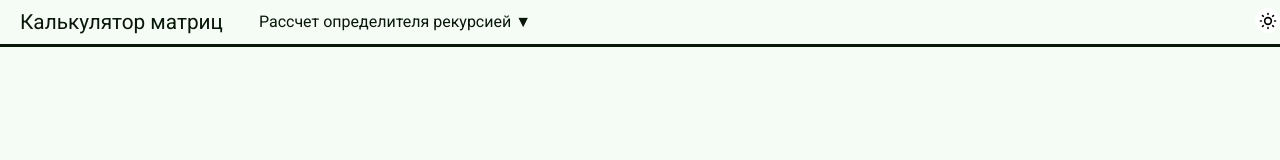
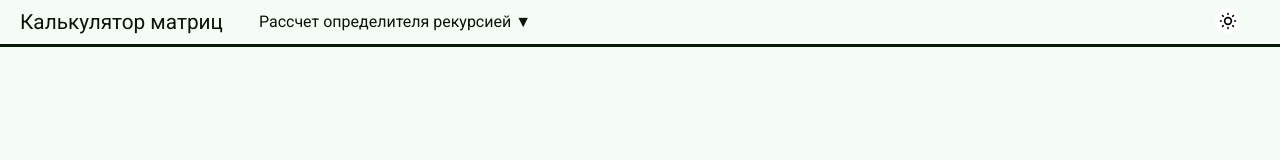
Before and after one commit to Traunin/matrix-calculator, a Vue app: page /#/determinant in a window 1280 px wide. Shown: the top 160 px of the page. Built offline with nearby package versions, Linux system fonts and the light colour scheme.

Commit message:
feat(ThemeSwitcher): add margin

```diff
--- a/src/components/ThemeSwitcher.vue
+++ b/src/components/ThemeSwitcher.vue
@@ -63,4 +63,8 @@ label.theme-switch {
 .theme-switch input {
     display: none;
 }
+
+.theme-switch {
+    margin: 0 20px;
+}
 </style>
```
